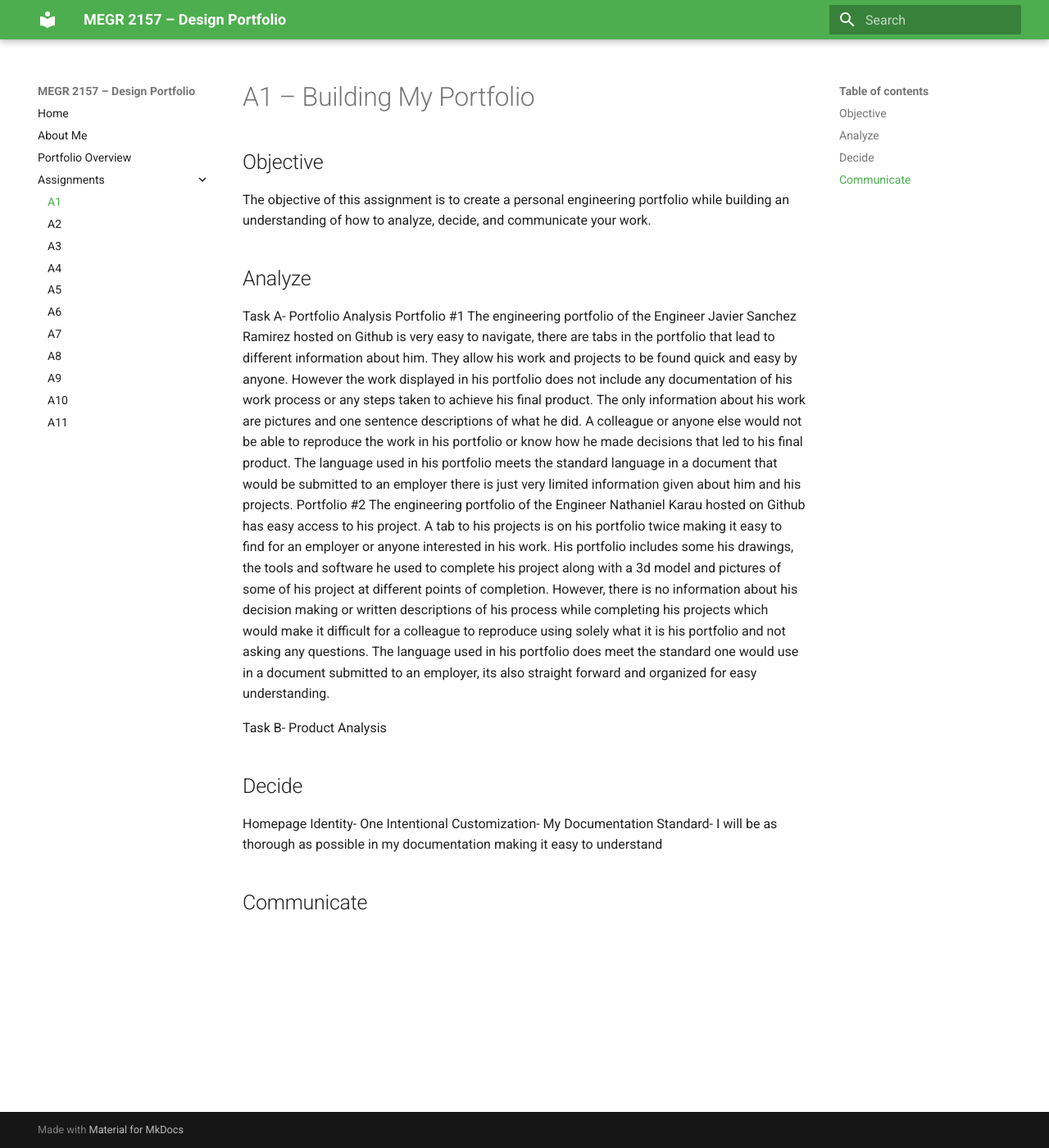
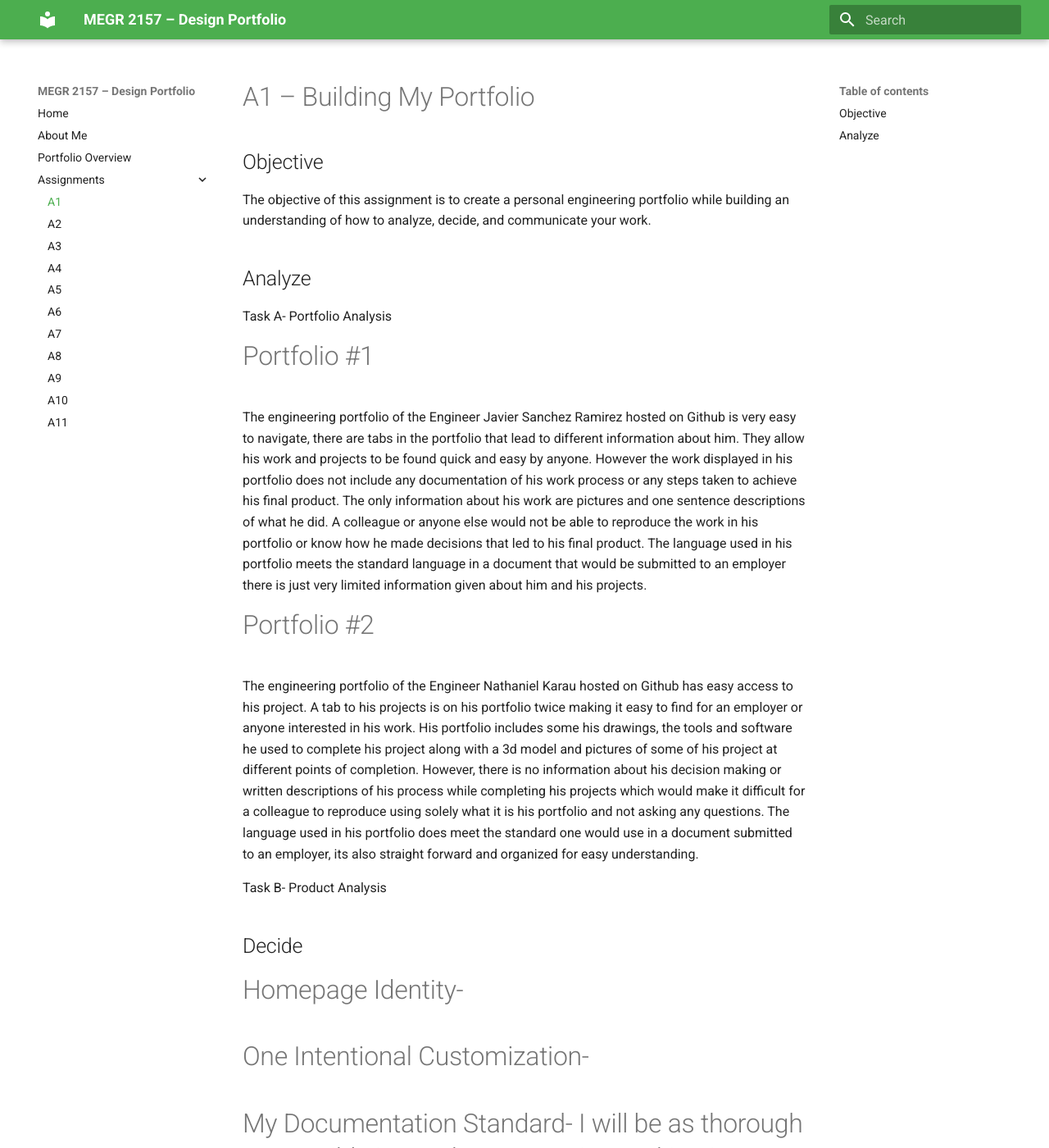
Before and after one commit to yazii03/megr2157-portfolio, an MkDocs documentation site: the page built from docs/assignments/A01/index.md, in a window 1280 px wide and 1400 px high. Shown: the whole window at 82% size. Built offline with MkDocs 1.6.1 and Material for MkDocs 9.7.7, drawn with Linux system fonts in a browser that asks for light colours; some of the changed text lies outside the part shown.

```diff
--- a/docs/assignments/A01/index.md
+++ b/docs/assignments/A01/index.md
@@ -5,17 +5,17 @@ The objective of this assignment is to create a personal engineering portfolio w
 
 ## Analyze
 Task A- Portfolio Analysis
-Portfolio #1
+#Portfolio #1
 The engineering portfolio of the Engineer Javier Sanchez Ramirez hosted on Github is very easy to navigate, there are tabs in the portfolio that lead to different information about him. They allow his work and projects to be found quick and easy by anyone. However the work displayed in his portfolio does not include any documentation of his work process or any steps taken to achieve his final product. The only information about his work are pictures and one sentence descriptions of what he did. A colleague or anyone else would not be able to reproduce the work in his portfolio or know how he made decisions that led to his final product. The language used in his portfolio meets the standard language in a document that would be submitted to an employer there is just very limited information given about him and his projects.
-Portfolio #2
+#Portfolio #2
 The engineering portfolio of the Engineer Nathaniel Karau hosted on Github has easy access to his project. A tab to his projects is on his portfolio twice making it easy to find for an employer or anyone interested in his work. His portfolio includes some his drawings, the tools and software he used to complete his project along with a 3d model and pictures of some of his project at different points of completion. However, there is no information about his decision making or written descriptions of his process while completing his projects which would make it difficult for a colleague to reproduce using solely what it is his portfolio and not asking any questions. The language used in his portfolio does meet the standard one would use in a document submitted to an employer, its also straight forward and organized for easy understanding.
 
 Task B- Product Analysis
 
 ## Decide
-Homepage Identity-
-One Intentional Customization-
-My Documentation Standard- I will be as thorough as possible in my documentation making it easy to understand
+#Homepage Identity-
+#One Intentional Customization-
+#My Documentation Standard- I will be as thorough as possible in my documentation making it easy to understand
 
 
 ## Communicate
```
